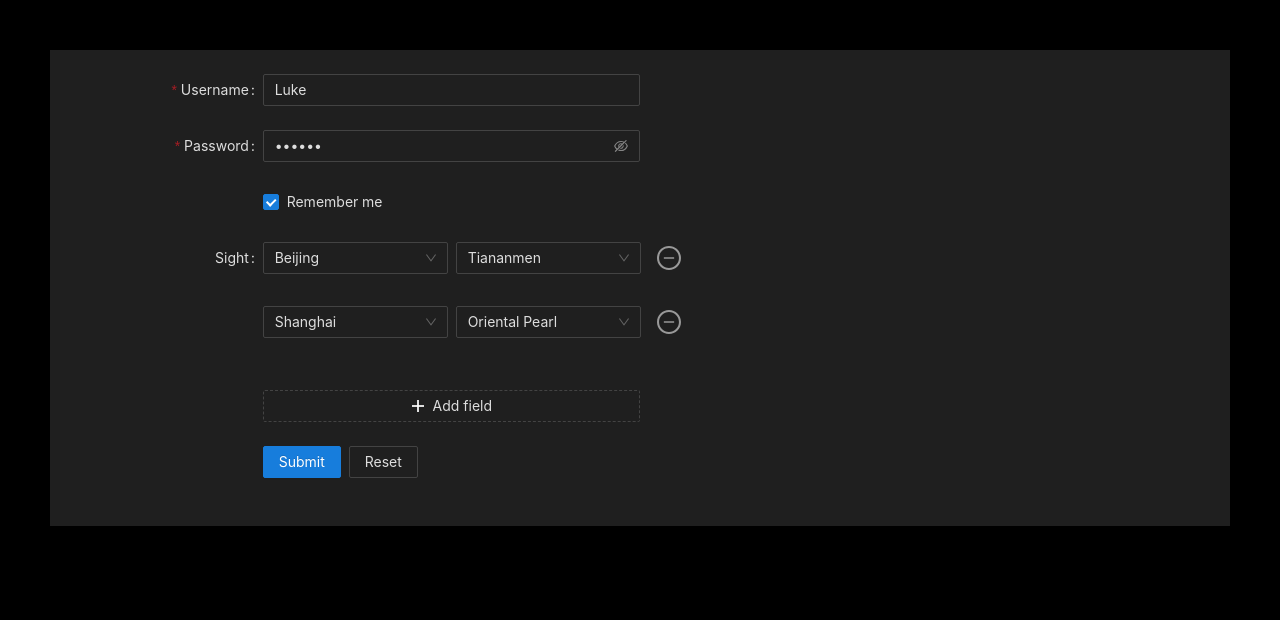
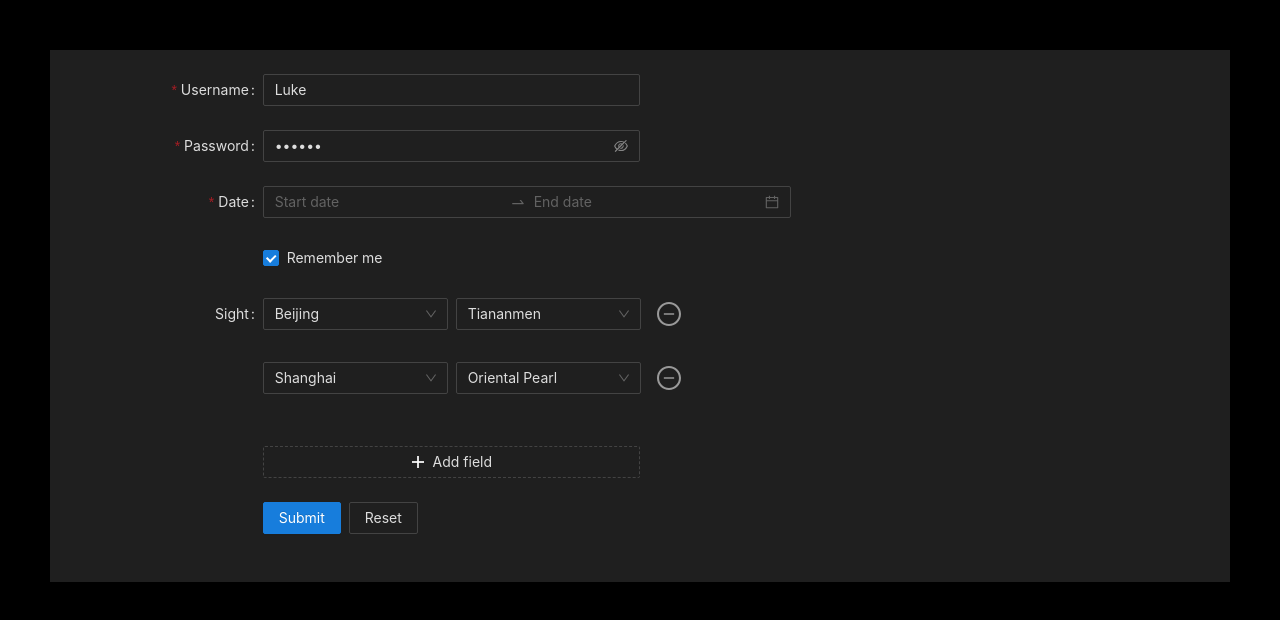
Before and after one commit to dhausser/next-app-ts, a Next.js app: page / in a window 1280 px wide. Shown: the top 620 px of the page. Built offline with nearby package versions, Linux system fonts and the light colour scheme.

Commit message:
Fix dinamic import of date picker

```diff
--- /dev/null
+++ b/components/date/datepicker.tsx
@@ -0,0 +1,7 @@
+import { Dayjs } from 'dayjs'
+import dayjsGenerateConfig from 'rc-picker/lib/generate/dayjs'
+import generatePicker from 'antd/es/date-picker/generatePicker'
+
+const DatePicker = generatePicker<Dayjs>(dayjsGenerateConfig)
+
+export default DatePicker
--- /dev/null
+++ b/components/date/index.ts
@@ -0,0 +1,6 @@
+import dynamic from 'next/dynamic'
+
+export const DatePicker = dynamic(() => import('./datepicker'), { ssr: false })
+export const RangePicker = dynamic(() => import('./rangepicker'), {
+  ssr: false,
+})
--- /dev/null
+++ b/components/date/rangepicker.tsx
@@ -0,0 +1,5 @@
+import DatePicker from './datepicker'
+
+const { RangePicker } = DatePicker
+
+export default RangePicker
--- a/components/product.tsx
+++ b/components/product.tsx
@@ -1,6 +1,6 @@
-import React from 'react'
-import { Form, Input, InputNumber, Checkbox, Button, Select, Space } from 'antd'
+import { Form, Input, Checkbox, Button, Select, Space } from 'antd'
 import { MinusCircleOutlined, PlusOutlined } from '@ant-design/icons'
+import { RangePicker } from './date'
 
 const areas = [
   { label: 'Beijing', value: 'Beijing' },
@@ -92,6 +92,19 @@ export default function Product() {
         ]}
       >
         <Input.Password style={{ width: '40%' }} />
+      </Form.Item>
+
+      <Form.Item
+        label="Date"
+        name="date"
+        rules={[
+          {
+            required: true,
+            message: 'Please input a date!',
+          },
+        ]}
+      >
+        <RangePicker showTime allowClear allowEmpty={[false, true]} />
       </Form.Item>
 
       <Form.Item
```
